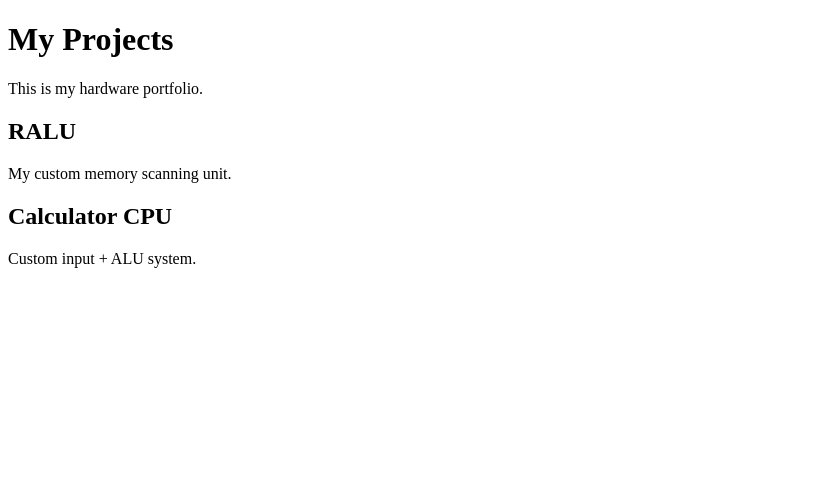
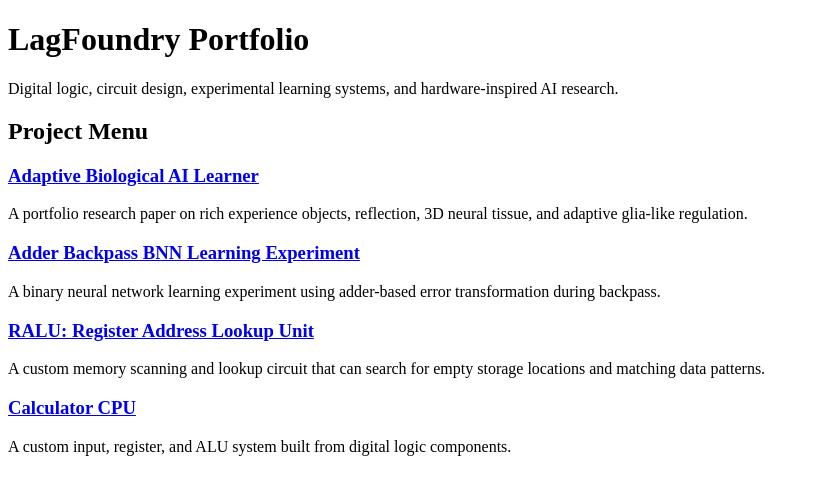
Before and after one commit to Lagfoundry/lagfoundry.github.io, a plain HTML site: page index.html in a window 1280 px wide. Shown: the whole page, without its empty margins (0-819 px from the left). Drawn offline with Linux system fonts and the light colour scheme.

Commit message:
Update index.html
add portfolio project menu

```diff
--- a/index.html
+++ b/index.html
@@ -1,19 +1,49 @@
 <!DOCTYPE html>
 <html>
 <head>
-    <title>My Portfolio</title>
+    <meta charset="UTF-8">
+    <title>LagFoundry Portfolio</title>
 </head>
 <body>
 
-<h1>My Projects</h1>
+    <h1>LagFoundry Portfolio</h1>
 
-<p>This is my hardware portfolio.</p>
+    <p>
+        Digital logic, circuit design, experimental learning systems, and hardware-inspired AI research.
+    </p>
 
-<h2>RALU</h2>
-<p>My custom memory scanning unit.</p>
+    <h2>Project Menu</h2>
 
-<h2>Calculator CPU</h2>
-<p>Custom input + ALU system.</p>
+    <h3>
+        <a href="adaptive-biological-ai.html">Adaptive Biological AI Learner</a>
+    </h3>
+    <p>
+        A portfolio research paper on rich experience objects, reflection, 3D neural tissue,
+        and adaptive glia-like regulation.
+    </p>
+
+    <h3>
+        <a href="adder-backpass.html">Adder Backpass BNN Learning Experiment</a>
+    </h3>
+    <p>
+        A binary neural network learning experiment using adder-based error transformation
+        during backpass.
+    </p>
+
+    <h3>
+        <a href="ralu.html">RALU: Register Address Lookup Unit</a>
+    </h3>
+    <p>
+        A custom memory scanning and lookup circuit that can search for empty storage
+        locations and matching data patterns.
+    </p>
+
+    <h3>
+        <a href="calculator-cpu.html">Calculator CPU</a>
+    </h3>
+    <p>
+        A custom input, register, and ALU system built from digital logic components.
+    </p>
 
 </body>
 </html>
```
